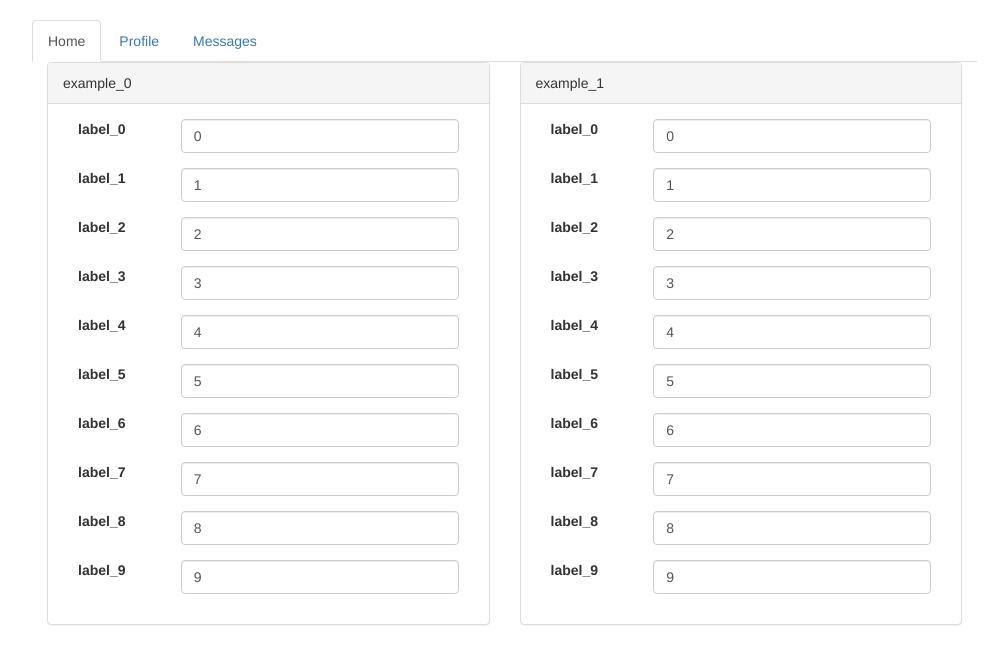
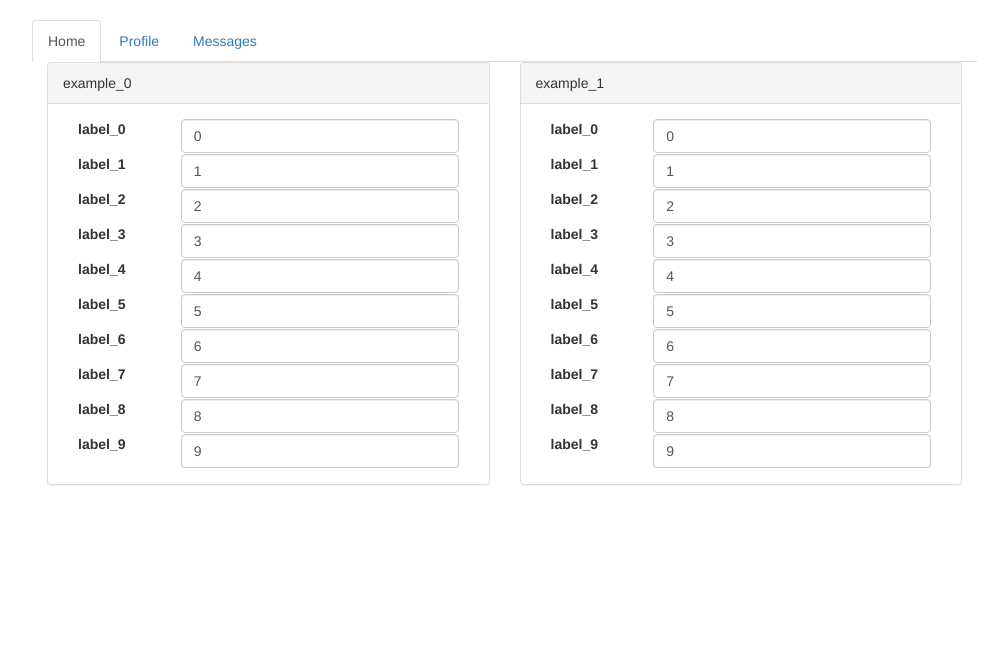
Before and after one commit to ianccole/pyramid, a Python web app: template basic/templates/CfgMenu.mako in a window 1280 px wide. Shown: the part 51-715 px from the top of the page, without its empty margins (38-1031 px from the left). Run offline with Mako, Linux system fonts and the light colour scheme; the template is opened without the code that fills it, so the values that code supplies are empty; some libraries are stand-ins or nearby versions.

Commit message:
override margin-bottom

```diff
--- a/basic/templates/CfgMenu.mako
+++ b/basic/templates/CfgMenu.mako
@@ -11,6 +11,12 @@
 ##   <li role="presentation"><a href="#">Profile</a></li>
 ##   <li role="presentation"><a href="#">Messages</a></li>
 ## </ul>
+
+<style>
+.form-group {
+    margin-bottom: 1px;
+}
+</style>
 
 % for jj in range(2):
     <div class="form-group col-md-6">
```
